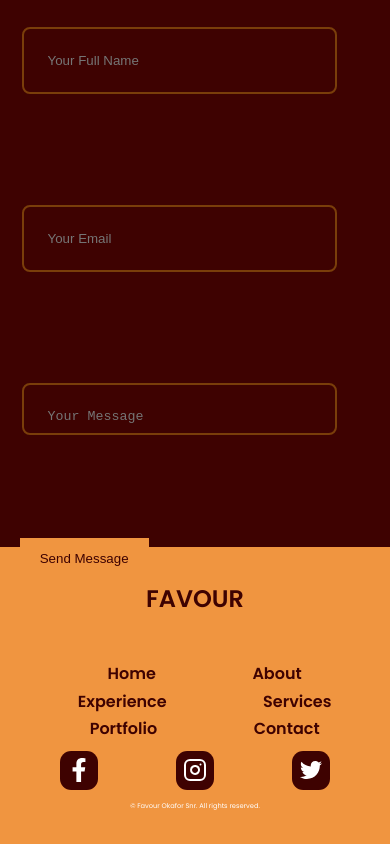
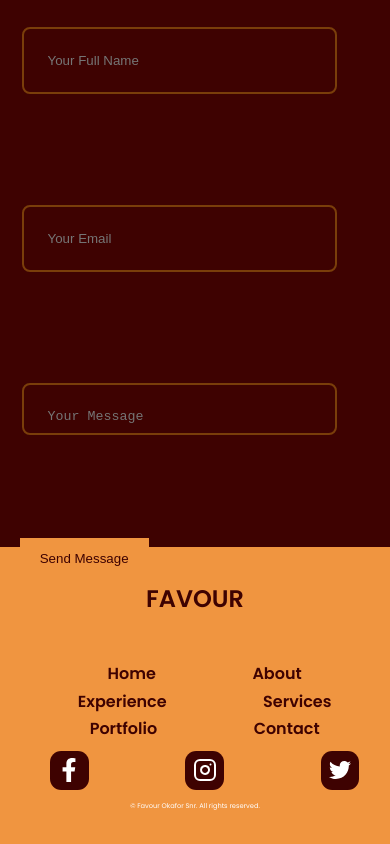
Before and after one commit to Fahyvor/favour, a React (Create React App) app: page / in a window 390 px wide. Shown: the part 7032-7876 px from the top of the page. Built offline with nearby package versions, Linux system fonts and the light colour scheme.

Commit message:
Second commit

```diff
--- a/src/components/footer/footer.css
+++ b/src/components/footer/footer.css
@@ -91,4 +91,8 @@ footer a {
     li{
         margin-left: 5%;
     }
+
+    .footer__socials a{
+        margin-left: 5%;
+    }
 }
```
